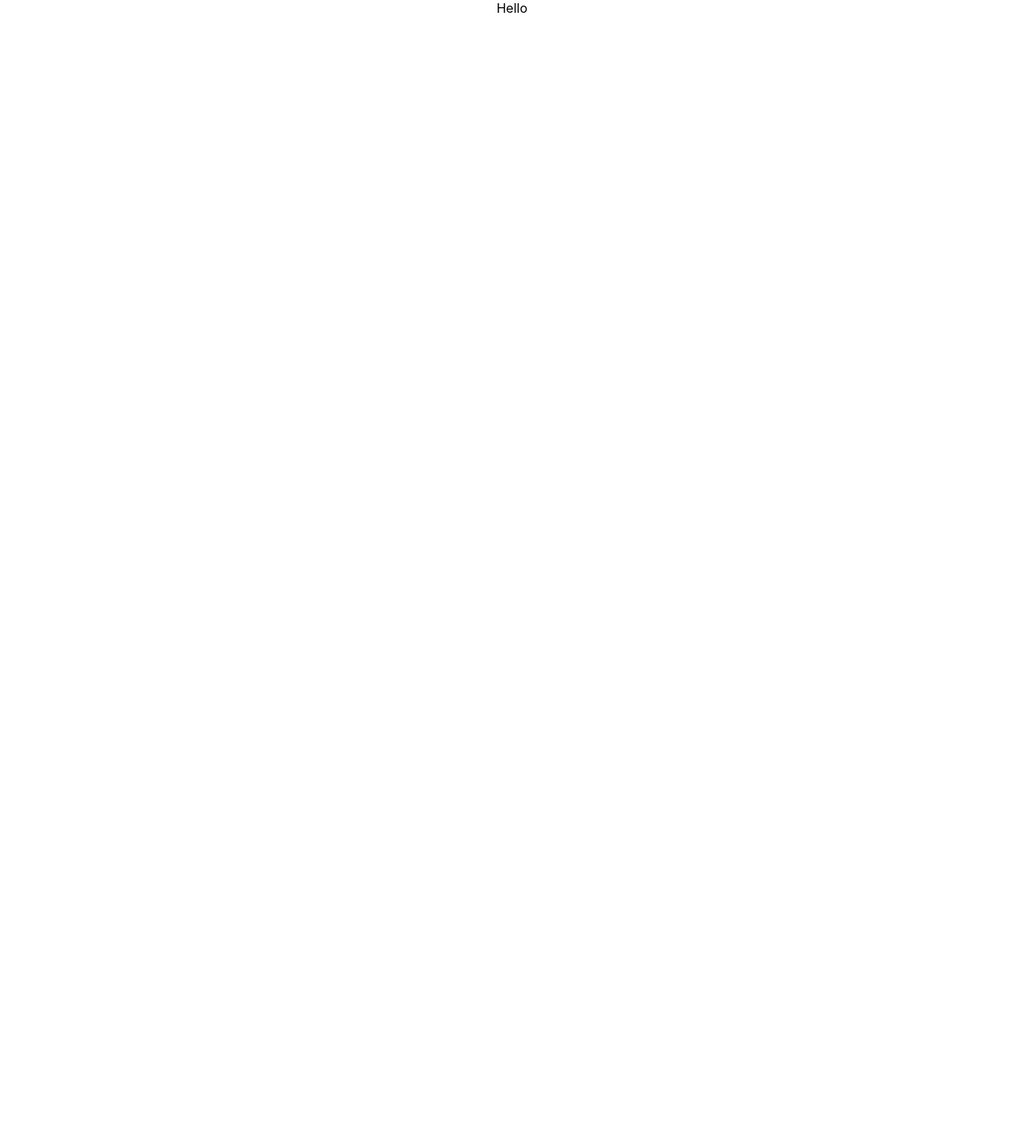
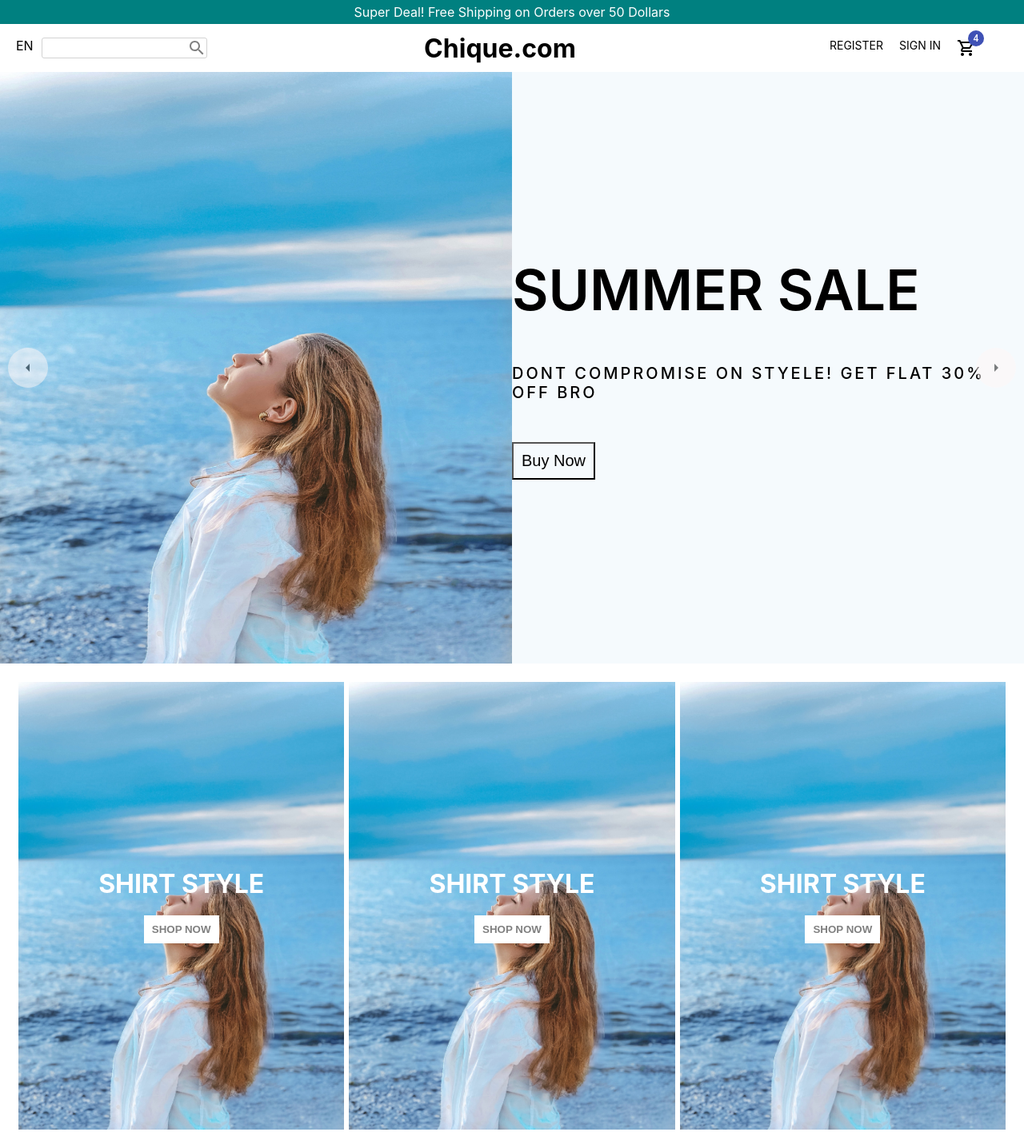
Before and after one commit to FELIPE0ALVES0DA0SILVA/basic-e-commerce, a React (Create React App) app in the folder client/: page / in a window 1280 px wide. Shown: the whole page at 80% size. Before the commit the page ends 800 px from the top, so only its background shows below. Built offline with nearby package versions, Linux system fonts and the light colour scheme.

Commit message:
0.1 ADD ...

```diff
--- a/client/package.json
+++ b/client/package.json
@@ -3,12 +3,15 @@
   "version": "0.1.0",
   "private": true,
   "dependencies": {
+    "@material-ui/core": "^4.12.3",
+    "@material-ui/icons": "^4.11.2",
     "@testing-library/jest-dom": "^5.16.3",
     "@testing-library/react": "^12.1.4",
     "@testing-library/user-event": "^13.5.0",
     "react": "^17.0.2",
     "react-dom": "^17.0.2",
     "react-scripts": "5.0.0",
+    "styled-components": "^5.3.5",
     "web-vitals": "^2.1.4"
   },
   "scripts": {
--- a/client/src/App.css
+++ b/client/src/App.css
@@ -1,38 +1,5 @@
-.App {
-  text-align: center;
+* {
+  box-shadow: border-box;
+  margin: 0;
+  padding: 0;
 }
-
-.App-logo {
-  height: 40vmin;
-  pointer-events: none;
-}
-
-@media (prefers-reduced-motion: no-preference) {
-  .App-logo {
-    animation: App-logo-spin infinite 20s linear;
-  }
-}
-
-.App-header {
-  background-color: #282c34;
-  min-height: 100vh;
-  display: flex;
-  flex-direction: column;
-  align-items: center;
-  justify-content: center;
-  font-size: calc(10px + 2vmin);
-  color: white;
-}
-
-.App-link {
-  color: #61dafb;
-}
-
-@keyframes App-logo-spin {
-  from {
-    transform: rotate(0deg);
-  }
-  to {
-    transform: rotate(360deg);
-  }
-}
--- a/client/src/App.js
+++ b/client/src/App.js
@@ -1,9 +1,11 @@
 import './App.css';
+
+import Home from './Pages/Home';
 
 function App() {
   return (
     <div className="App">
-      Hello
+      <Home />
     </div>
   );
 }
--- /dev/null
+++ b/client/src/Pages/Home.jsx
@@ -0,0 +1,22 @@
+import React from 'react'
+
+import Announcement from '../components/Announcement'
+import Slider from '../components/Slider'
+
+
+import NavBar from '../components/NavBar'
+import Category from '../components/Category'
+import { styled } from '@material-ui/styles'
+
+const Home = () => {
+  return (
+    <div>
+      <Announcement />
+      <NavBar />
+      <Slider />
+      <Category />
+    </div>
+  )
+}
+
+export default Home
--- /dev/null
+++ b/client/src/components/Announcement.jsx
@@ -0,0 +1,21 @@
+import React from 'react'
+import styled from 'styled-components'
+
+const Announcement = () => {
+  return (
+    <Container>
+      Super Deal! Free Shipping on Orders over 50 Dollars
+    </Container>
+  )
+}
+
+export default Announcement
+
+const Container = styled.div`
+  height: 30px;
+  background-color: teal;
+  color: white;
+  display: flex;
+  align-items: center;
+  justify-content: center;
+`
--- /dev/null
+++ b/client/src/components/Category.jsx
@@ -0,0 +1,29 @@
+import React from 'react'
+import styled from 'styled-components'
+
+import CategoryItem from './CategoryItem'
+import { categoryItems as data } from '../data'
+
+const Category = () => {
+  return (
+    <Container>
+      {
+        data.map(item => (
+          <CategoryItem
+            key={item.id}
+            img={item.img}
+            title={item.title}
+          />
+        ))
+      }
+    </Container>
+  )
+}
+
+export default Category
+
+const Container = styled.div`
+  display: flex;
+  padding: 20px;
+  justify-content: space-between;
+`
--- /dev/null
+++ b/client/src/components/CategoryItem.jsx
@@ -0,0 +1,52 @@
+import React from 'react'
+import styled from 'styled-components'
+
+
+const CategoryItem = (props) => {
+  return (
+    <Container>
+      <Image src={`/images/${props.img}`} />
+      <Info>
+        <Title>{props.title}</Title>
+        <Button>SHOP NOW</Button>
+      </Info>
+    </Container>
+  )
+}
+
+export default CategoryItem
+
+const Container = styled.div`
+  flex:1;
+  margin: 3px;
+  height: 70vh;
+  position: relative;
+`
+const Image = styled.img`
+  width: 100%;
+  height: 100%;
+  object-fit: cover;
+`
+const Info = styled.div`
+  position: absolute;
+  width: 100%;
+  height: 100%;
+  top: 0;
+  left: 0;
+  display: flex;
+  flex-direction: column;
+  align-items: center;
+  justify-content: center;
+`
+const Title = styled.h1`
+  color: white;
+  margin-bottom: 20px;
+`
+const Button = styled.button`
+  border: none;
+  padding: 10px;
+  background-color: white;
+  color: grey;
+  cursor: pointer;
+  font-weight: 600;
+`
--- /dev/null
+++ b/client/src/components/NavBar.jsx
@@ -0,0 +1,93 @@
+import React from 'react'
+import styled from 'styled-components'
+
+import { Search, ShoppingCartOutlined } from '@material-ui/icons'
+import { Badge } from '@material-ui/core'
+
+const NavBar = () => {
+  return (
+    <Container>
+      <Wrap>
+        <Left>
+          <Language>
+            EN
+          </Language>
+          <SearchContainer>
+            <Input/>
+            <SearchIcon />
+          </SearchContainer>
+        </Left>
+        <Center>
+          <Logo>
+            Chique.com
+          </Logo>
+        </Center>
+        <Right>
+          <MenuItem>REGISTER</MenuItem>
+          <MenuItem>SIGN IN</MenuItem>
+          <MenuItem>
+            <Badge badgeContent={4} color='primary'>
+              <ShoppingCartOutlined/>
+            </Badge>
+          </MenuItem>
+        </Right>
+
+      </Wrap>
+    </Container>
+  )
+}
+
+export default NavBar
+
+const Container = styled.div`
+  height: 60px;
+  box-shadow: 0px 4px 8px rgba(0,0,0,0.2);
+`
+const Wrap = styled.div`
+  padding: 0px 20px;
+  display: flex;
+  justify-content: space-between;
+  align-items: center;
+  height: 100%;
+`
+const Left = styled.div`
+  color: black;
+  display: flex;
+  flex: 1;
+`
+const Center = styled(Left)`
+ display: flex;
+ align-items: center;
+ justify-content: center;
+`
+const Right = styled(Left)`
+  justify-content: flex-end;
+  margin-right: 30px;
+`
+const MenuItem = styled.div `
+  font-size: 14px;
+  cursor: pointer;
+  margin: 0px 10px;
+`
+
+const Language = styled.p``
+
+const SearchContainer = styled.div`
+  display: flex;
+  align-items: center;
+  margin-left: 10px;
+  border: 0.5px solid lightgrey;
+  border-radius: 3px;
+`
+const Input = styled.input`
+  border: none;
+  background: transparent;
+`
+const SearchIcon = styled(Search)`
+  margin-left: 4px;
+  color: grey;
+  font-size: 16px;
+`
+const Logo = styled.h1`
+  font-weight: bold;
+`
--- /dev/null
+++ b/client/src/components/Slider.jsx
@@ -0,0 +1,116 @@
+import { ArrowLeftOutlined, ArrowRightOutlined } from '@material-ui/icons'
+import { useState } from 'react'
+import styled from 'styled-components'
+
+import { sliderItems } from '../data'
+
+const Slider = () => {
+  const [slideIndex, setSlideIndex] = useState(0)
+
+  const handleClick = (direction) => {
+      if(direction === 'left') {
+        setSlideIndex(slideIndex > 0 ? slideIndex - 1 : 2)
+
+      } else {
+        setSlideIndex(slideIndex < 2 ? slideIndex + 1 : 0)
+      }
+  }
+
+  return (
+    <Container>
+      {console.log('hello')}
+      <Arrow direction='left' onClick={() => handleClick('left')} >
+        <ArrowLeftOutlined />
+      </Arrow>
+
+      <Wrap
+        slideIndex={slideIndex}
+      >
+        {sliderItems.map(item => (
+          <Slide bg={item.bg} key={item.id}>
+          <ImgContainer>
+            <Img src={`/images/${item.img}`}/>
+          </ImgContainer>
+          <InfoContainer>
+            <Title>{item.title}</Title>
+            <Description>{item.description}</Description>
+            <Button>Buy Now</Button>
+          </InfoContainer>
+          </Slide>
+        ))}
+      </Wrap>
+      <Arrow direction='right' onClick={() => handleClick('right')} >
+        <ArrowRightOutlined />
+      </Arrow>
+    </Container>
+  )
+}
+
+export default Slider
+
+const Container = styled.div`
+  width: 100%;
+  height: calc(100vh - 60px);
+  display: flex;
+  position: relative;
+  overflow: hidden;
+`
+const Arrow = styled.div`
+  width: 50px;
+  height: 50px;
+  background-color: #fff7f7;
+  border-radius: 50%;
+  display: flex;
+  align-items: center;
+  justify-content: center;
+  position: absolute;
+  top:0;
+  bottom:0;
+  margin:auto;
+  left: ${props => props.direction === 'left' && '10px'};
+  right: ${props => props.direction === 'right' && '10px'};
+  opacity:0.5;
+  z-index: 2;
+`
+const Wrap = styled.div`
+  height: 100%;
+  display:flex;
+  transition: all 2s ease;
+  transform: translateX(${prop => (prop.slideIndex * -100)}vw);
+`
+const Slide = styled.div`
+  display: flex;
+  align-items: center;
+  width: 100vw;
+  height: 100%;
+  background-color: #${props => props.bg};
+`
+const ImgContainer = styled.div`
+  height:100%;
+  width:100%;
+  flex:1;
+
+`
+const Img = styled.img`
+  width:100%;
+  height:100%;
+`
+const InfoContainer = styled.div`
+  flex:1;
+`
+const Title = styled.h1`
+  font-size:70px;
+  font-weight: 600;
+`
+const Description = styled.p`
+  margin: 50px 0px;
+  font-size: 20px;
+  font-weight: 500;
+  letter-spacing: 3px;
+`
+const Button = styled.button`
+  padding: 10px;
+  font-size: 20px;
+  background-color: transparent;
+  cursor: crosshair;
+`
```
Also changed, not shown: client/src/data.js (+5 -5 lines), client/public/images/image-slider.jpg (added), 1 other file (tests, documents, lock files or other folders).
